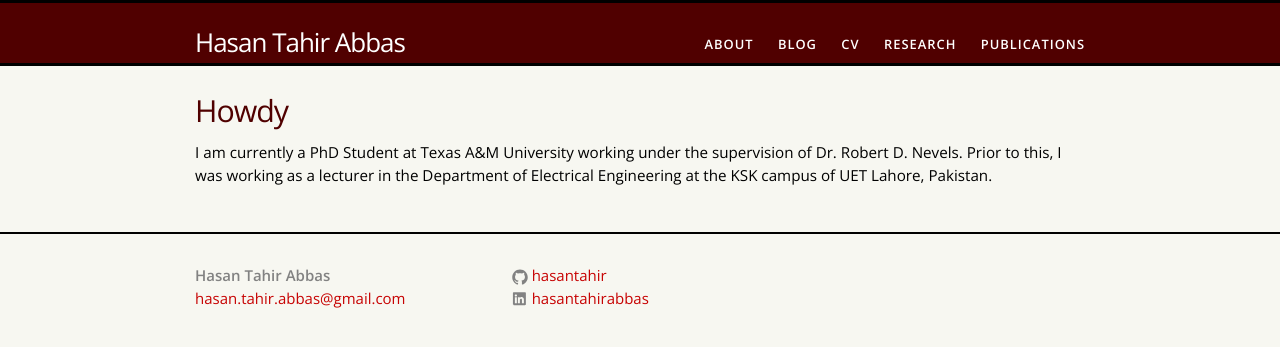
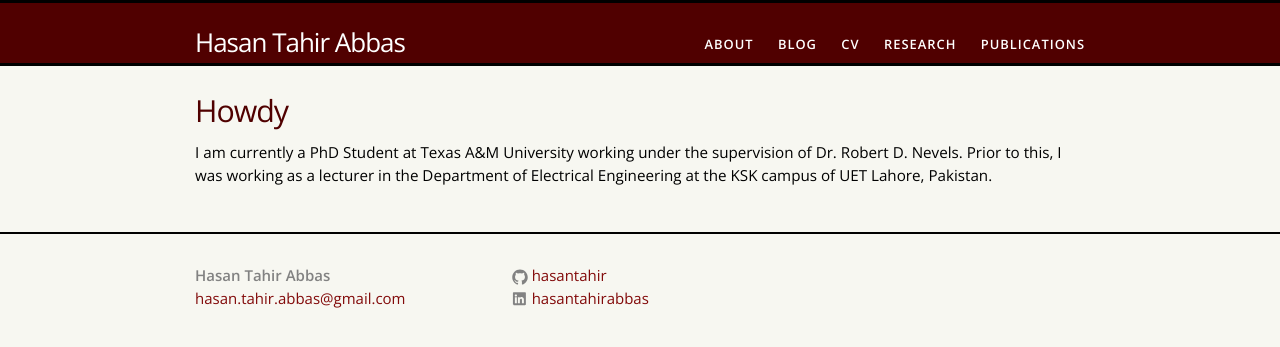
Before and after one commit to hasantahir/hasantahir.github.io, a Jekyll site: the page built from index.html, in a window 1280 px wide. Shown: the top 347 px of the page. Built offline with Jekyll 4.4.1, drawn with Linux system fonts in a browser that asks for light colours; nearby versions of some CDN libraries.

Commit message:
color changes to links

```diff
--- a/_sass/_base.scss
+++ b/_sass/_base.scss
@@ -110,7 +110,7 @@ a {
   }
 
   &:hover {
-    color: $brand-color;
+    color: darken($brand-color, 15%);
     text-decoration: underline;
   }
 }
--- a/css/main.scss
+++ b/css/main.scss
@@ -16,7 +16,7 @@ $spacing-unit:     30px;
 
 $text-color:       #000000;
 $background-color: #f7f7f1;
-$brand-color:      #c70303;
+$brand-color:      #820a0a;
 // $gameday-sky: #109dc0;
 $aggie-maroon:        #500000;
 $aggie-white:         #FFFFFF;
```
